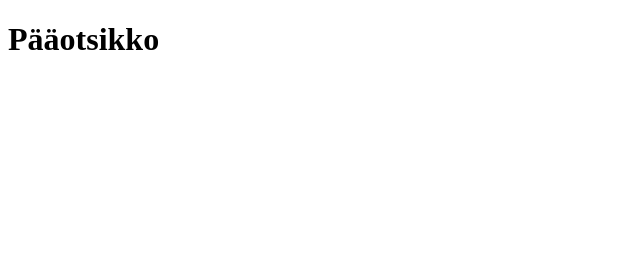
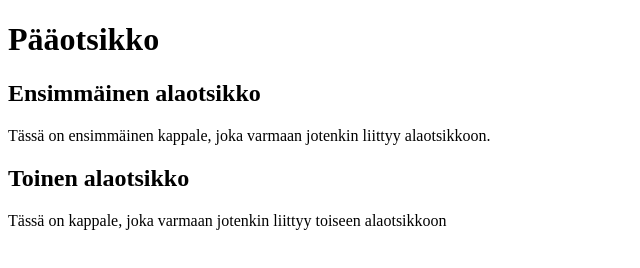
Before and after one commit to tredu/ohjelmointi-2508tiviptv02-kallemannin3n, a plain HTML site: page HTML/demotehtävät/demo2.html in a window 1280 px wide. Shown: the whole page, without its empty margins (0-640 px from the left). Drawn offline with Linux system fonts and the light colour scheme.

Commit message:
HTML perusteet

```diff
--- a/HTML/demotehtävät/demo2.html
+++ b/HTML/demotehtävät/demo2.html
@@ -7,5 +7,13 @@
 </head>
 <body>
   <h1>Pääotsikko</h1>
+  <h2>Ensimmäinen alaotsikko</h2>
+<p>Tässä on ensimmäinen kappale, joka varmaan jotenkin liittyy alaotsikkoon.</p>
+</section>
+<section>
+    <header>
+        <h2>Toinen alaotsikko</h2>
+        </header>
+        <p>Tässä on kappale, joka varmaan jotenkin liittyy toiseen alaotsikkoon</p>
 </body>
 </html>
```
